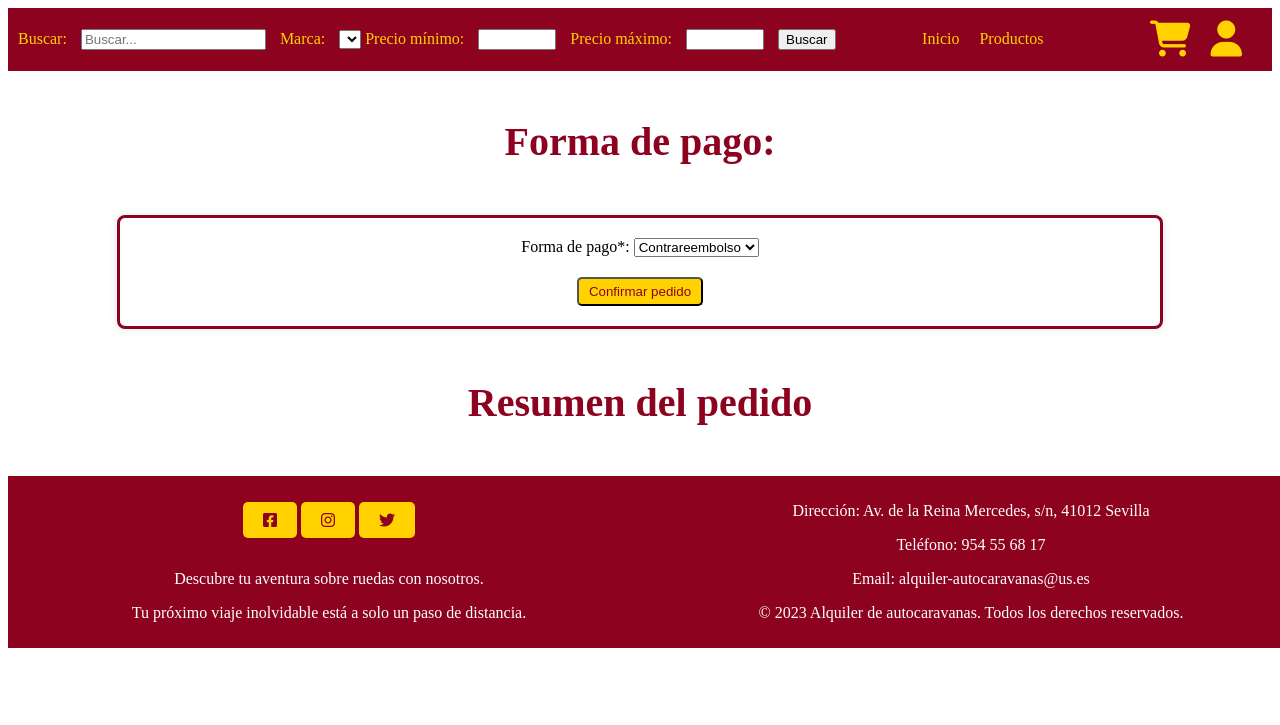
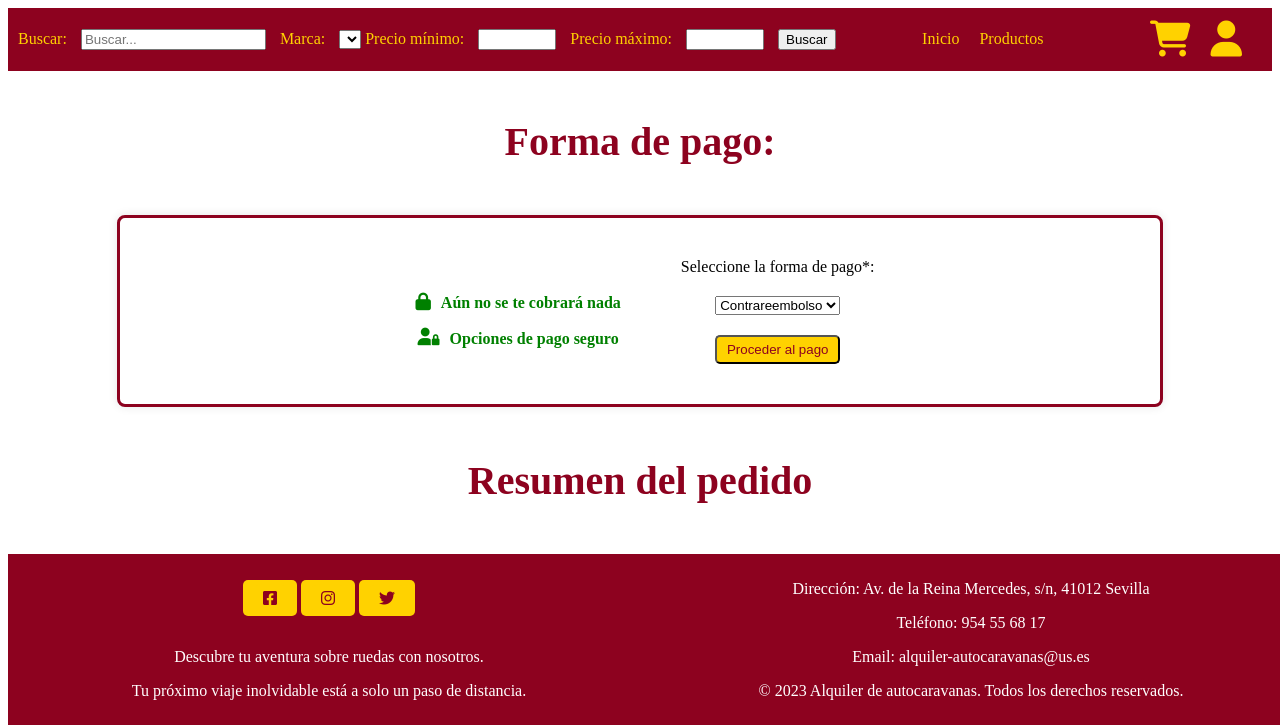
Before and after one commit to Elemental-develop/Alquiler-de-autocaravanas, a Django app: page /cesta/procesar_pago/ in a window 1280 px wide. Shown: the top 725 px of the page. Run offline with Django 4.2, Linux system fonts and the light colour scheme; the visitor is signed in with stand-in values (Sample User, id 1); data comes from the database, SQL or seed files in the repository; data that the repository does not hold is empty.

Commit message:
style: payments way screnn style

```diff
--- a/ProyectoPGPI/static/css/estilos.css
+++ b/ProyectoPGPI/static/css/estilos.css
@@ -139,6 +139,13 @@
     margin-bottom: 10px;
 }
 
+.seguridad {
+    color: green;
+    padding: 5px 10px;
+    border-radius: 5px;
+    display: inline-block;
+}
+
 .precio-tachado {
     text-decoration: line-through;
 }
@@ -194,6 +201,18 @@
     100% {
         opacity: 1;
     }
+}
+
+.forma-pago {
+    display: flex;
+    flex-direction: column;
+    justify-content: center;
+    align-items: center;
+    gap: 20px;
+    max-width: 800px;
+    text-align: center;
+    padding: 20px;
+
 }
 
 .pagina-centrada-cuenta {
@@ -329,3 +348,9 @@ h5 a.btn-link {
     display: flex;
     flex-direction: column;
 }
+
+.h4 {
+    margin-bottom: -15px;
+    margin-top: -15px;
+    color: green
+}
--- a/ProyectoPGPI/templates/registration/login.html
+++ b/ProyectoPGPI/templates/registration/login.html
@@ -18,7 +18,7 @@
   <h1 class="h1">Iniciar Sesión </h1>
 
   <div class="pagina-centrada-productos">
-    <div class="contenedor-logo">
+    <div>
       <img src="{% static 'images/logo.png' %}" alt="Logo de la empresa" class="logo-empresa">
     </div>
 
--- a/cesta/templates/procesar_pago.html
+++ b/cesta/templates/procesar_pago.html
@@ -14,7 +14,7 @@
 
 <body>
     {% block content %}
-<!-- templates/cesta/pedido_form.html -->
+
     <form method="post" action="{% url 'procesar_pago' %}">
         {% csrf_token %}
 
@@ -22,21 +22,29 @@
 
         <div class="pagina-centrada-cuenta">
 
+            <div class="pagina-centrada-productos">
 
-    <div class="seccion-pago">
-        <label for="{{ form.forma_pago.id_for_label }}">Forma de pago*:</label>
-        <select name="{{ form.forma_pago.name }}" id="{{ form.forma_pago.id_for_label }}" class="form-control">
+                <div class="forma-pago">
+                    <h4 class="h4"><p class="seguridad"><i class="fas fa-lock"></i></p>Aún no se te cobrará nada</h4>
+                    <h4 class="h4"><p class="seguridad"><i class="fas fa-user-lock"></i></p>Opciones de pago seguro</h4>
+                </div>
+                <div class="forma-pago">
+
+                    <label for="{{ form.forma_pago.id_for_label }}">Seleccione la forma de pago*:</label>
+                    <select name="{{ form.forma_pago.name }}" id="{{ form.forma_pago.id_for_label }}"
+                        class="form-control">
                         {% for value, label in form.forma_pago.field.choices %}
-                <option value="{{ value }}" {% if form.forma_pago.value == value %}selected{% endif %}>{{ label }}</option>
+                        <option value="{{ value }}" {% if form.forma_pago.value == value %}selected{% endif %}>{{ label }}
+                        </option>
                         {% endfor %}
 
                     </select>
+                    <button class="icono" type="submit">Proceder al pago</button>
 
                 </div>
-
-    <button class="icono" type="submit">Confirmar pedido</button>
+            </div>
+        </div>
     </form>
-</div>
 
 
     <h1 class="h1">Resumen del pedido</h1>
@@ -53,4 +61,5 @@
     </div>
     {% endblock %}
 </body>
+
 </html>
--- a/cesta/templates/procesar_pedido.html
+++ b/cesta/templates/procesar_pedido.html
@@ -58,7 +58,7 @@
 
             </select>
             <h2 class="message">Total: <span id="total">{{ carrito.calcular_total }}</span> €</h2>
-            <button type="submit" class="icono-cuenta">Proceder al pago</button>
+            <button type="submit" class="icono-cuenta">Confirmar datos</button>
         </div>
 
     </form>
```
Lines whose indentation alone changed are shown as unchanged.
